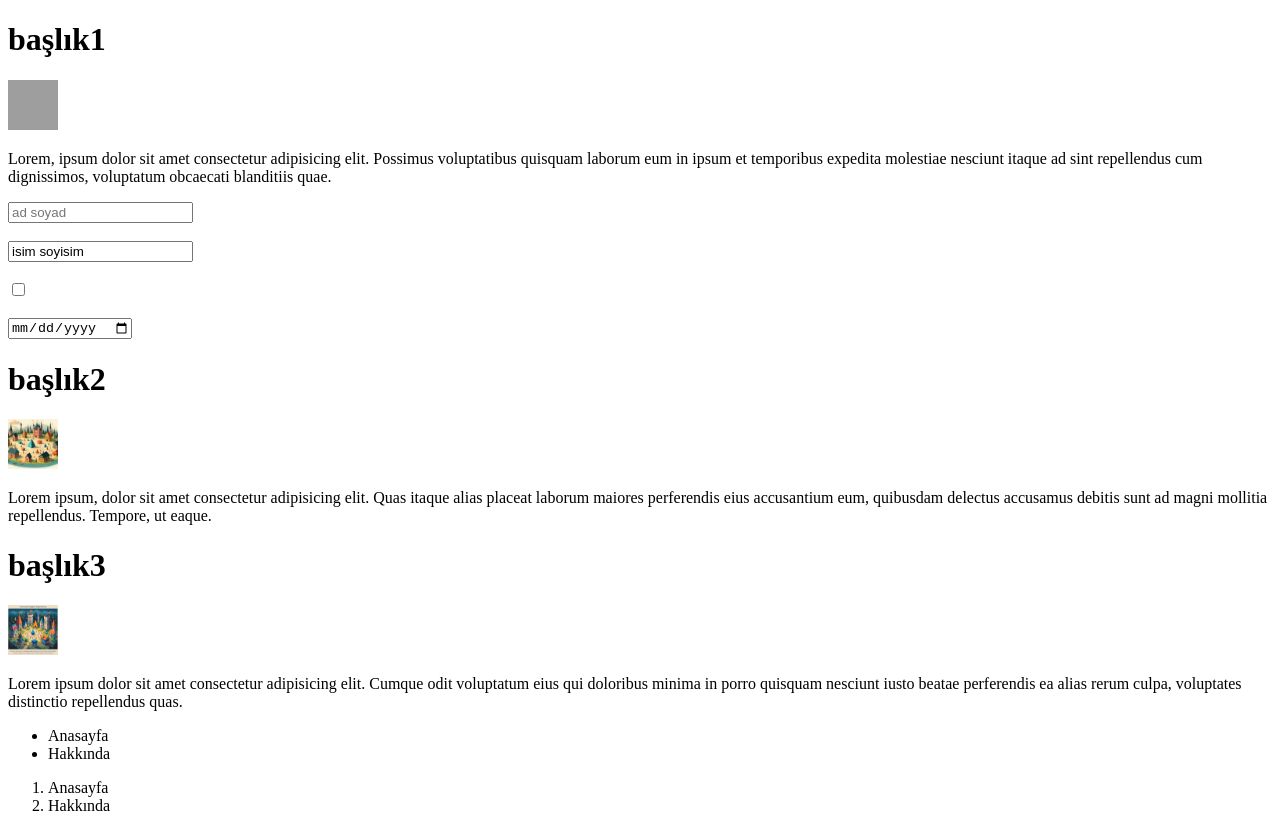
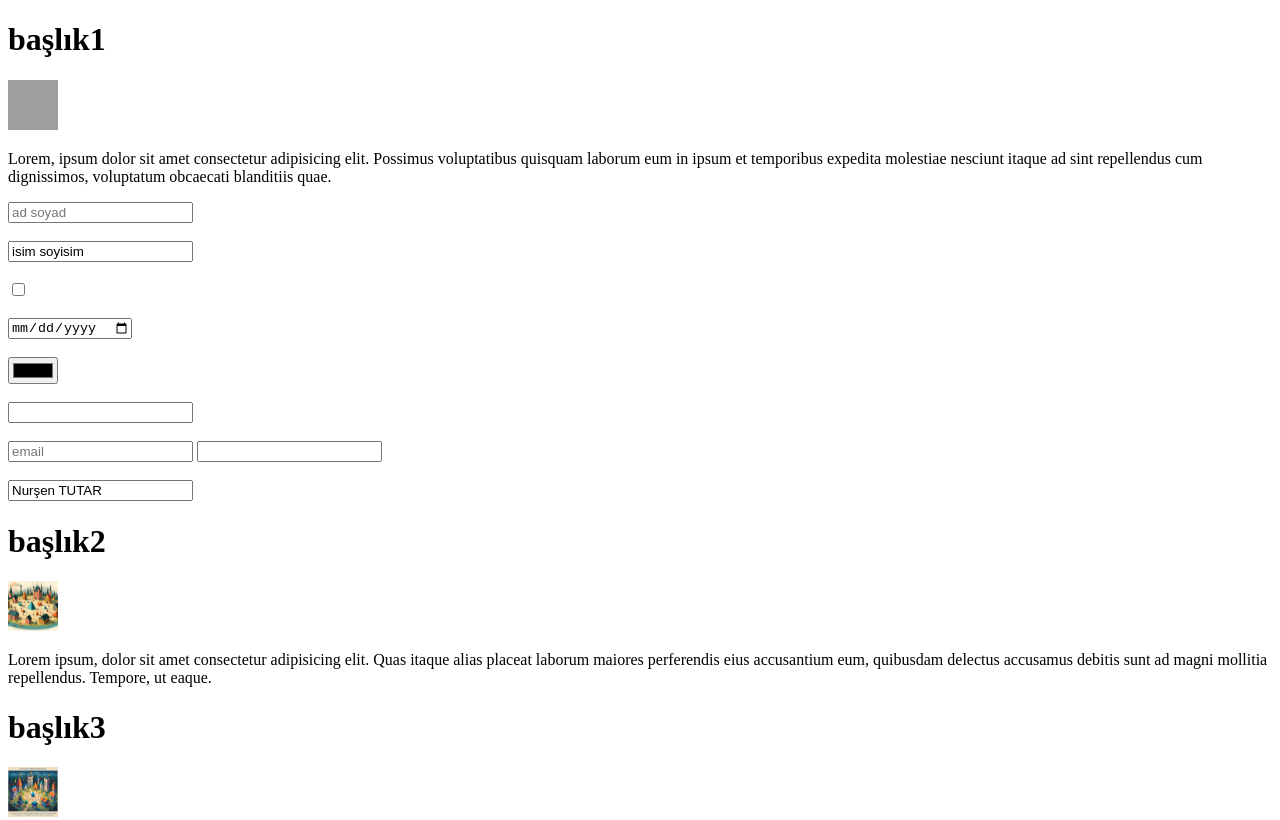
Before and after one commit to kayanursenn/html_2, a plain HTML site: page index.html in a window 1280 px wide. Shown: the top 820 px of the page. Drawn offline with Linux system fonts and the light colour scheme; grey boxes are pictures that could not be loaded.

Commit message:
commit 5

```diff
--- a/index.html
+++ b/index.html
@@ -23,6 +23,15 @@
     <br />
     <br />
     <input type="date" />
+    <br/> <br/>
+    <input type="color">
+    <br/> <br/>
+    <input type="password" />
+    <br/> <br/>
+    <input type="email" placeholder="email"/>
+    <input type="text" required="required"/>
+    <br/> <br/>
+    <input type="text" readonly value="Nurşen TUTAR" />
     <!--haber 1 bitti-->
     <!--haber 2-->
     <h1>başlık2</h1>
```
